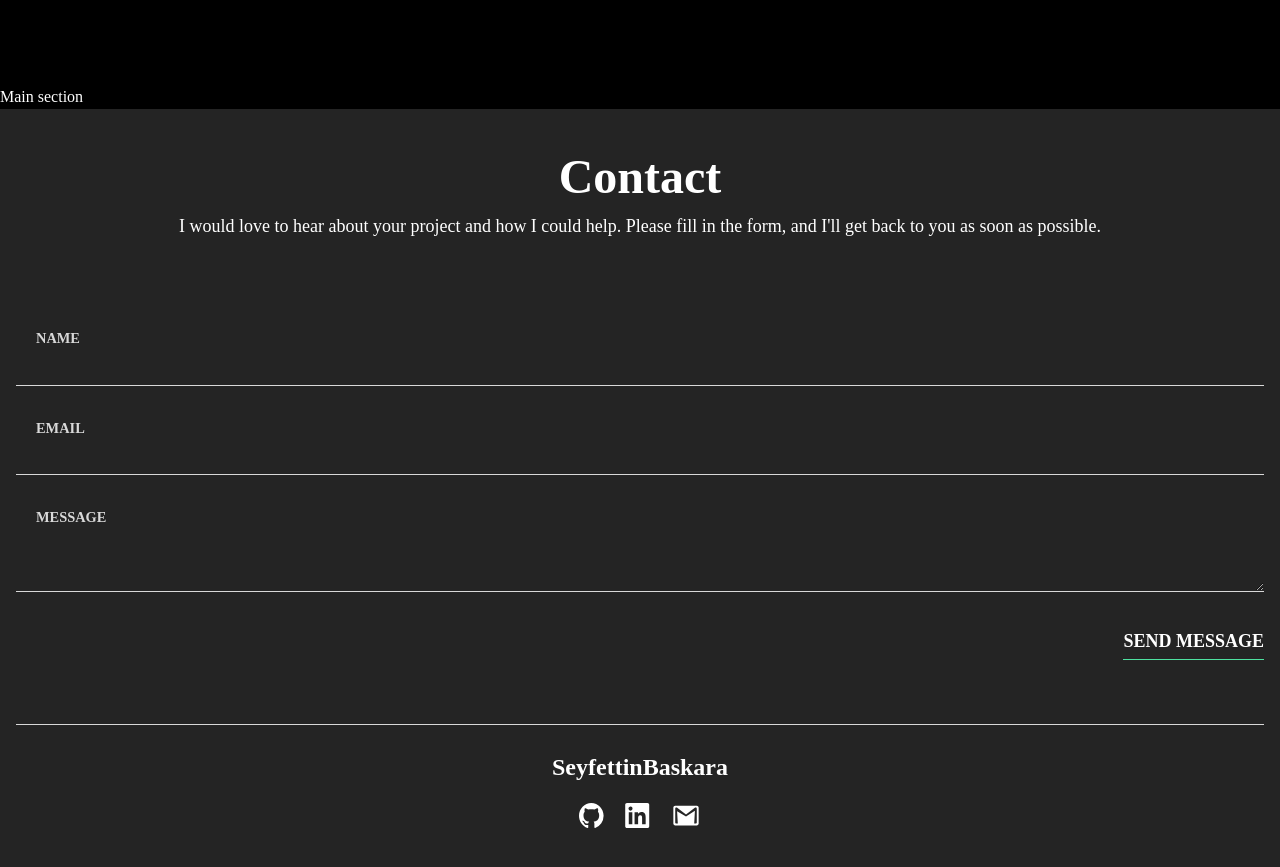
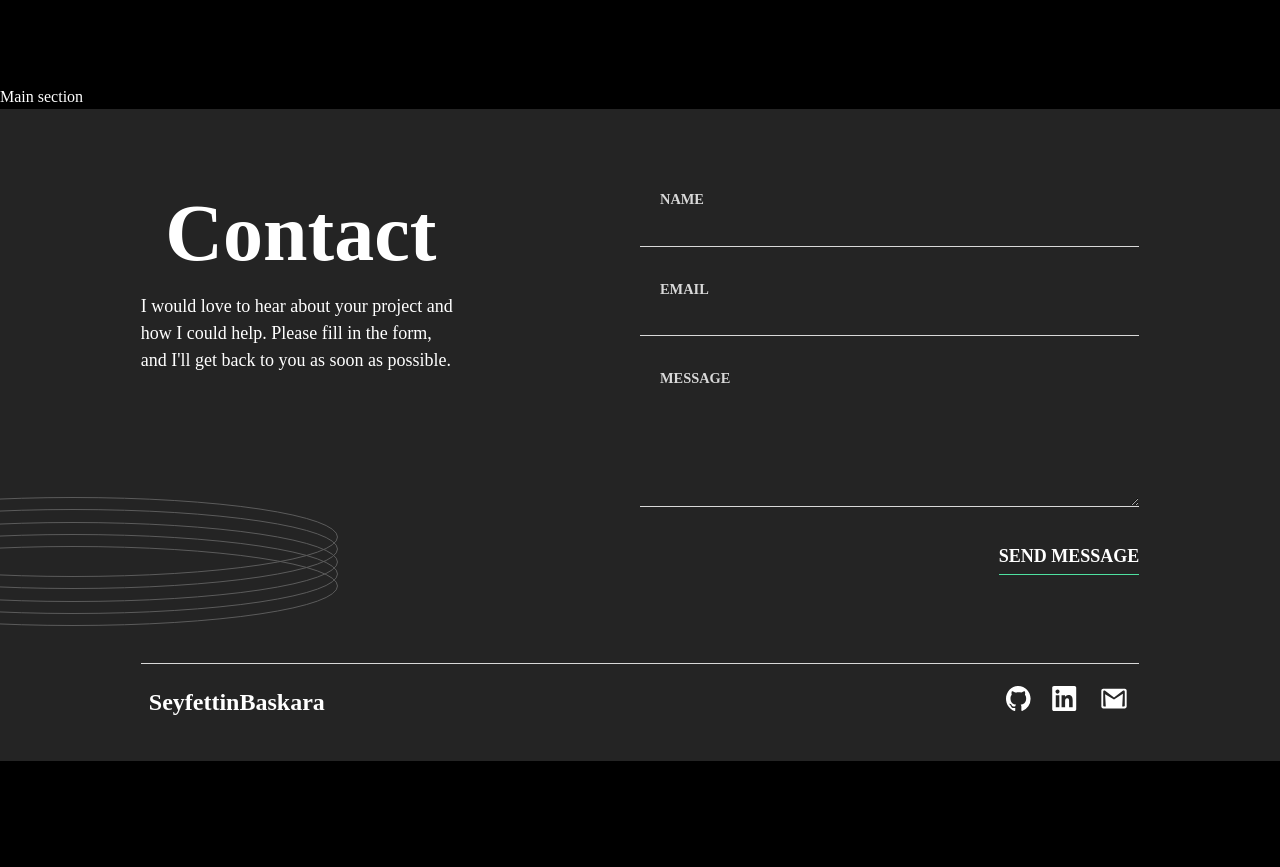
Before and after one commit to SeyfBaskara/Portfolio, a Next.js app: page / in a window 1280 px wide. Shown: the part 423-1290 px from the top of the page. After the commit the page ends 1184 px from the top, so only its background shows below. Built offline with nearby package versions, Linux system fonts and the light colour scheme.

Commit message:
add responsive css on footer section

```diff
--- a/components/Layout/Footer/Footer.tsx
+++ b/components/Layout/Footer/Footer.tsx
@@ -1,19 +1,25 @@
 import SendMessageForm from '../../form/SendMessageForm'
-import Nav from '../Header/Nav'
+import Nav from '../Nav'
+import PaternCircle from '../../PaternCircle'
 
 const Footer = (): JSX.Element => {
    return (
-      <section className="flex flex-col gap-6 text-White bg-Dark_Gray p-4 pb-10">
-         <div className="flex flex-col items-center text-center mt-4 ">
-            <h1 className="text-large font-bold">Contact</h1>
-            <p className="text-base">
-               I would love to hear about your project and how I could help. Please fill in the form, and I&apos;ll get
-               back to you as soon as possible.
-            </p>
-         </div>
-         <SendMessageForm />
-         <Nav />
-      </section>
+      <footer className="text-White bg-Dark_Gray p-4 pb-10 relative">
+         <article className="flex flex-col gap-6 md:w-11/12 md:m-auto lg:w-4/5">
+            <section className="sm:w-8/12 sm:m-auto lg:flex lg:w-full lg:justify-between">
+               <div className="flex flex-col items-center text-center mt-4 lg:basis-[20rem] lg:text-left lg:pt-8 ">
+                  <h1 className="text-large font-bold lg:text-xl">Contact</h1>
+                  <p className="text-base">
+                     I would love to hear about your project and how I could help. Please fill in the form, and
+                     I&apos;ll get back to you as soon as possible.
+                  </p>
+               </div>
+               <SendMessageForm />
+            </section>
+            <Nav footer={true} />
+         </article>
+         <PaternCircle footer={true} />
+      </footer>
    )
 }
 
--- a/components/Layout/Header/Header.tsx
+++ b/components/Layout/Header/Header.tsx
@@ -1,4 +1,4 @@
-import Nav from './Nav'
+import Nav from '../Nav'
 import ProfilePhoto from '../../ProfilePhoto'
 import ContactMe from '../../Buttons/ContactMe'
 import PaternCircle from '../../PaternCircle'
--- a/components/Layout/Header/Nav.tsx
+++ b/components/Layout/Nav.tsx
@@ -1,14 +1,20 @@
 import React from 'react'
 import Image from 'next/image'
-import data from '../../../data/data.json'
+import data from '../../data/data.json'
 
 interface IProps {
    header?: boolean
+   footer?: boolean
 }
 
-const Nav: React.FC<IProps> = ({ header }) => {
+const style = {
+   header: 'flex flex-col items-center gap-4',
+   footer: 'flex flex-col items-center gap-4 border-t pt-5 border-Grey sm:flex-row sm:justify-between sm:pl-2',
+}
+
+const Nav: React.FC<IProps> = ({ header, footer }) => {
    return (
-      <div className="flex flex-col items-center gap-4">
+      <div className={`${header ? style.header : style.footer}`}>
          {!header && <h1 className="font-bold text-md">SeyfettinBaskara</h1>}
          <div className="flex items-center justify-around w-36 z-50">
             {data.links.map((link, index) => {
--- a/components/PaternCircle.tsx
+++ b/components/PaternCircle.tsx
@@ -2,10 +2,16 @@ import React from 'react'
 import Image from 'next/image'
 
 interface IProps {
-   header: boolean
+   header?: boolean
+   footer?: boolean
 }
 
-const PaternCircle: React.FC<IProps> = ({ header }) => {
+const style = {
+   header: 'absolute top-32 -left-[25rem] sm:top-16 sm:-left-[20rem] md:top-24 md:-left-48',
+   footer: 'absolute bottom-60 -left-[21rem] sm:bottom-28 lg:-left-48 lg:bottom-32',
+}
+
+const PaternCircle: React.FC<IProps> = ({ header, footer }) => {
    return (
       <section>
          {header && (
@@ -13,7 +19,7 @@ const PaternCircle: React.FC<IProps> = ({ header }) => {
                <Image src="/images/pattern-circle.svg" alt="pattern circle" width={129} height={129} />
             </div>
          )}
-         <div className="absolute top-32 -left-[25rem] sm:top-16 sm:-left-[20rem] md:top-24 md:-left-48">
+         <div className={`${header ? style.header : style.footer}`}>
             <Image src="/images/pattern-rings.svg" alt="pattern circle" width={530} height={129} />
          </div>
       </section>
--- a/components/ProfilePhoto.tsx
+++ b/components/ProfilePhoto.tsx
@@ -1,6 +1,6 @@
 import React from 'react'
 import Image from 'next/image'
-import Nav from './Layout/Header/Nav'
+import Nav from './Layout/Nav'
 
 const ProfilePhoto = (): JSX.Element => {
    return (
--- a/components/form/SendMessageForm.tsx
+++ b/components/form/SendMessageForm.tsx
@@ -22,7 +22,7 @@ const SendMessageForm = () => {
    }
 
    return (
-      <form onSubmit={handleSubmit(onSubmit)} className="flex flex-col gap-8 border-b border-Grey py-16">
+      <form onSubmit={handleSubmit(onSubmit)} className="flex flex-col gap-8 py-16 lg:basis-1/2">
          <label htmlFor="name" className={`${style.label}`}>
             <span className={`${style.span}`}>NAME</span>
             <input
@@ -51,7 +51,12 @@ const SendMessageForm = () => {
 
          <label htmlFor="message" className={`${style.label}`}>
             <span className={`${style.span}`}>MESSAGE</span>
-            <textarea className={`${style.input}`} autoComplete="off" {...register('message', { required: true })} />
+            <textarea
+               className={`${style.input}`}
+               rows={4}
+               autoComplete="off"
+               {...register('message', { required: true })}
+            />
          </label>
 
          <div className="flex justify-end">
--- a/tailwind.config.js
+++ b/tailwind.config.js
@@ -13,7 +13,7 @@ module.exports = {
          base: '1.125rem',
          md: '1.5rem',
          large: '3rem',
-         xl: '5.5rem',
+         xl: '5rem',
       },
       extend: {
          colors: {
```
